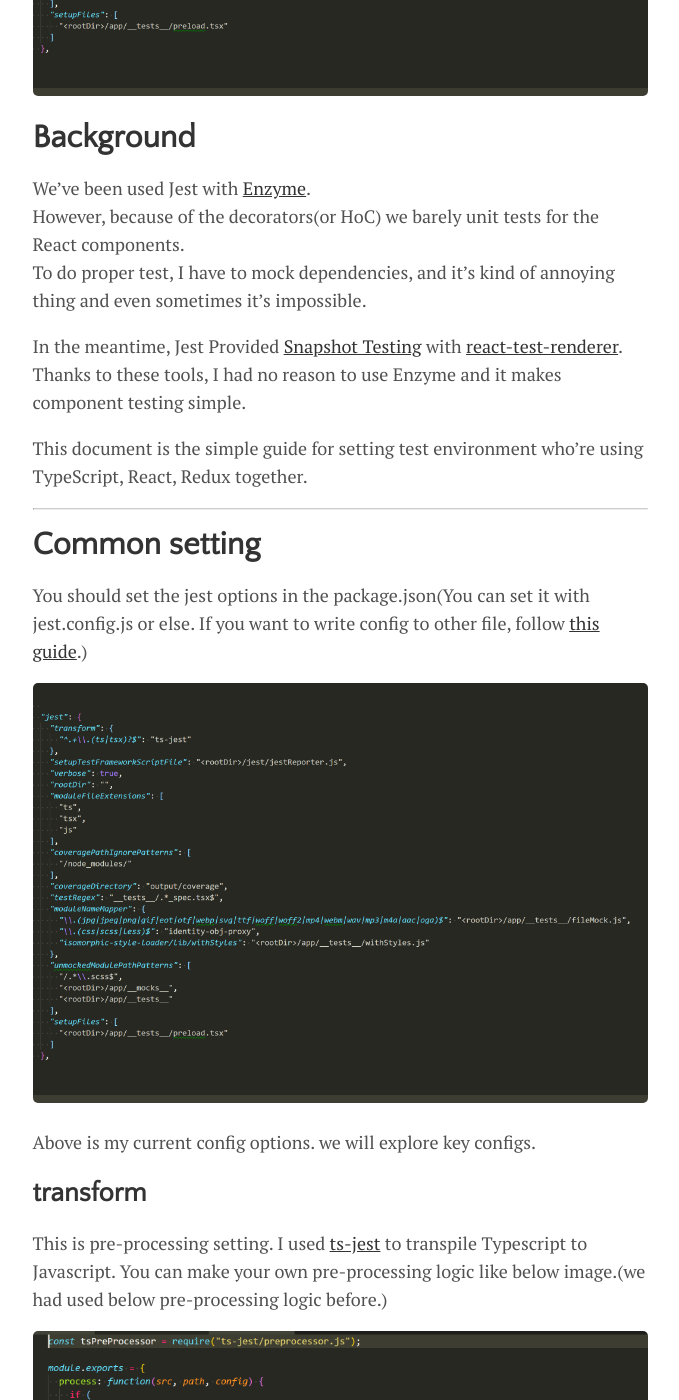
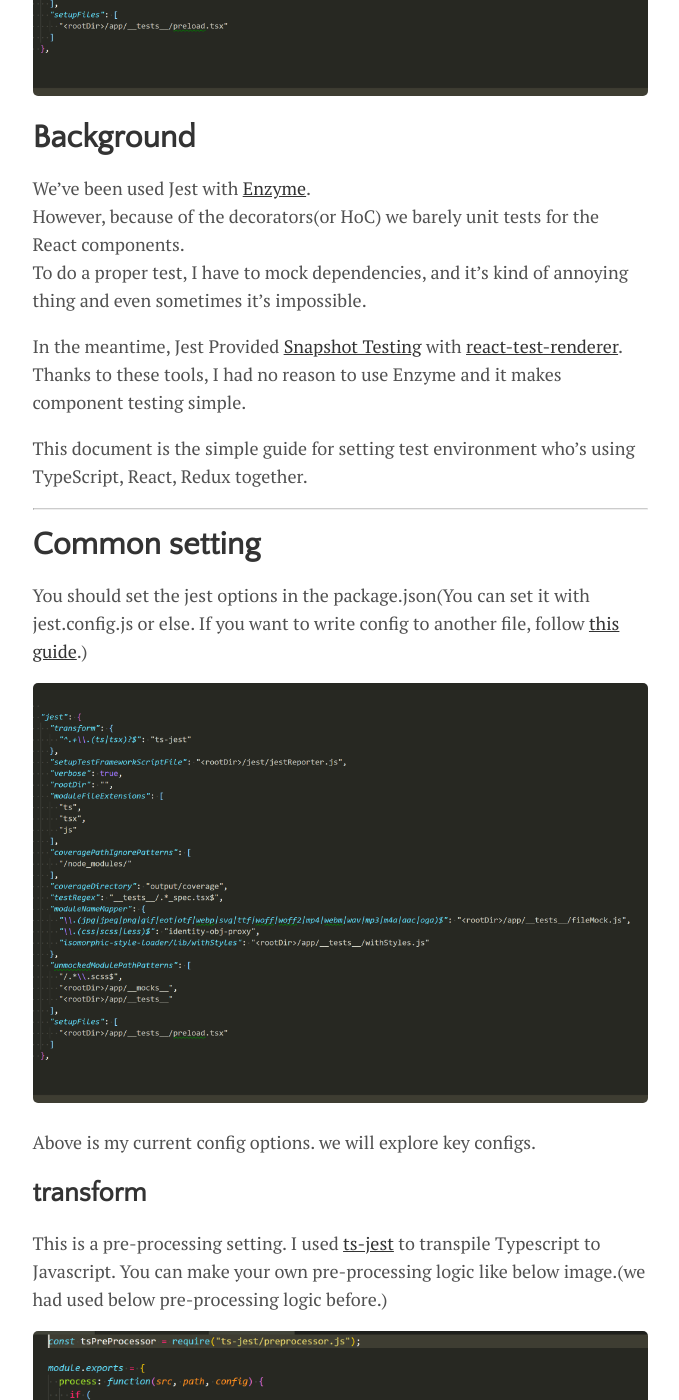
Before and after one commit to TylerShin/TylorShin.github.io, a Jekyll site: the page built from _posts/2018-08-23-typescript-react-test.md, in a window 1280 px wide and 1400 px high, scrolled down 544 px. Shown: the whole window, without its empty margins (300-979 px from the left). Built offline with Jekyll 4.4.1, drawn with Linux system fonts in a browser that asks for light colours; comment, search, counter and statistics services are not loaded; some of the changed text lies outside the part shown.

```diff
--- a/_posts/2018-08-23-typescript-react-test.md
+++ b/_posts/2018-08-23-typescript-react-test.md
@@ -9,31 +9,31 @@ image: packageJson.png
 # Background
 We've been used Jest with [Enzyme](https://github.com/airbnb/enzyme).
 However, because of the decorators(or HoC) we barely unit tests for the React components.
-To do proper test, I have to mock dependencies, and it's kind of annoying thing and even sometimes it's impossible.
+To do a proper test, I have to mock dependencies, and it's kind of annoying thing and even sometimes it's impossible.
 
 In the meantime, Jest Provided [Snapshot Testing](https://jestjs.io/docs/en/snapshot-testing) with [react-test-renderer](https://reactjs.org/docs/test-renderer.html).
 Thanks to these tools, I had no reason to use Enzyme and it makes component testing simple.
 
-This document is the simple guide for setting test environment who're using TypeScript, React, Redux together.
+This document is the simple guide for setting test environment who's  using TypeScript, React, Redux together.
 
 ---
 
 # Common setting
-You should set the jest options in the package.json(You can set it with jest.config.js or else. If you want to write config to other file, follow [this guide](https://jestjs.io/docs/en/configuration.html).)
+You should set the jest options in the package.json(You can set it with jest.config.js or else. If you want to write config to another file, follow [this guide](https://jestjs.io/docs/en/configuration.html).)
 
 ![package.json setting]({{ site.github.url }}/assets/img/packageJson.png)
 
 Above is my current config options. we will explore key configs.
 
 ## transform
-This is pre-processing setting. I used [ts-jest](https://github.com/kulshekhar/ts-jest) to transpile Typescript to Javascript.  You can make your own pre-processing logic like below image.(we had used below pre-processing logic before.)
+This is a pre-processing setting. I used [ts-jest](https://github.com/kulshekhar/ts-jest) to transpile Typescript to Javascript.  You can make your own pre-processing logic like below image.(we had used below pre-processing logic before.)
 
 ![pre-processing setting]({{ site.github.url }}/assets/img/preProcessing.png)
 
 
 ## moduleNameMapper
-This option is needed to re-map module to another one. it's similar with module mocking.
-In above config, we are trying to map asset files(jpg, png, ...) with `fileMock.js`.
+This option is needed to map module to another one. it's similar to module mocking.
+In the above config, we are trying to map asset files(jpg, png, ...) with `fileMock.js`.
 And also map style files(css, scss, less) with [`identity-obj-proxy`](https://github.com/keyanzhang/identity-obj-proxy) package.
 
 Because TypeScript Compiler can't handle those files, we should mock them.
@@ -312,7 +312,7 @@ In this step, You should wrap the target container component with `<Provider />`
 
 These are why they're needed for.
 - `<Provider />` component will inject our Redux logic into React context. (you can pass our mockStore which applying mockState here.)
-- `<MemoryRouter />` will pass our Location data into React context. it needed for <Link /> component in React Router v4.
+- `<MemoryRouter />` will pass our Location data into React context. it needed for `<Link />` component in React Router v4.
 - `<Route path={JOURNAL_SHOW_PATH}>` is needed for providing match params.
 
 If the target component is a dumb component and doesn't have any dependency with Redux & React Router, you can omit all of these wrapper components.
```
Also changed, not shown: other parts of _posts/2018-08-23-typescript-react-test.md (+12 -9 lines), assets/img/reducerSpec.png (added).
